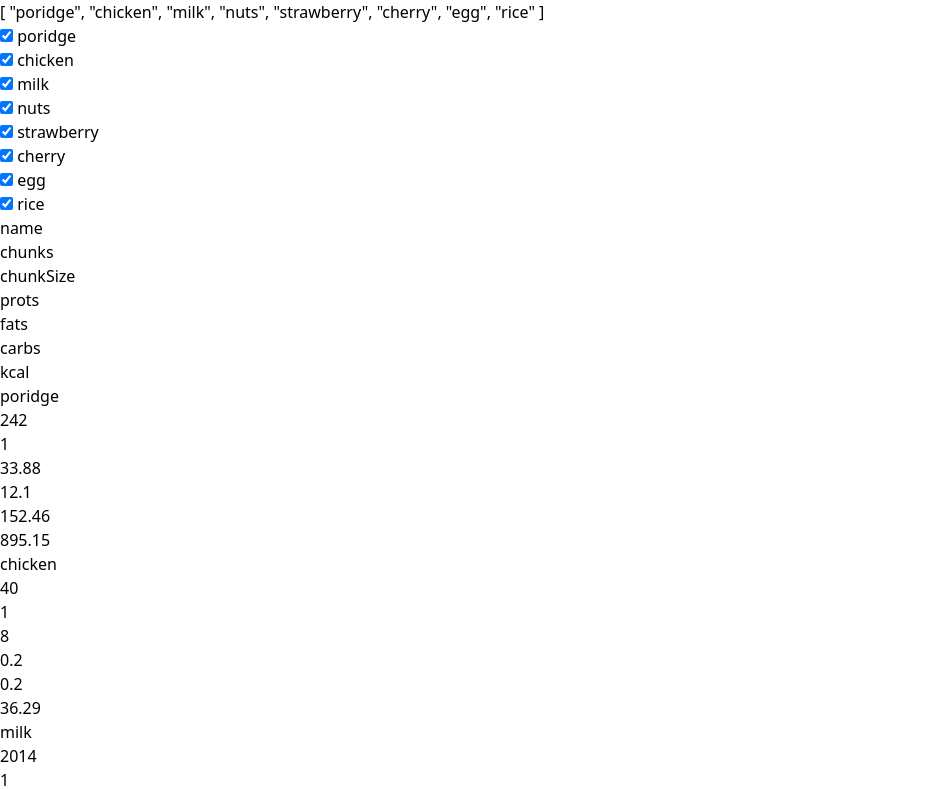
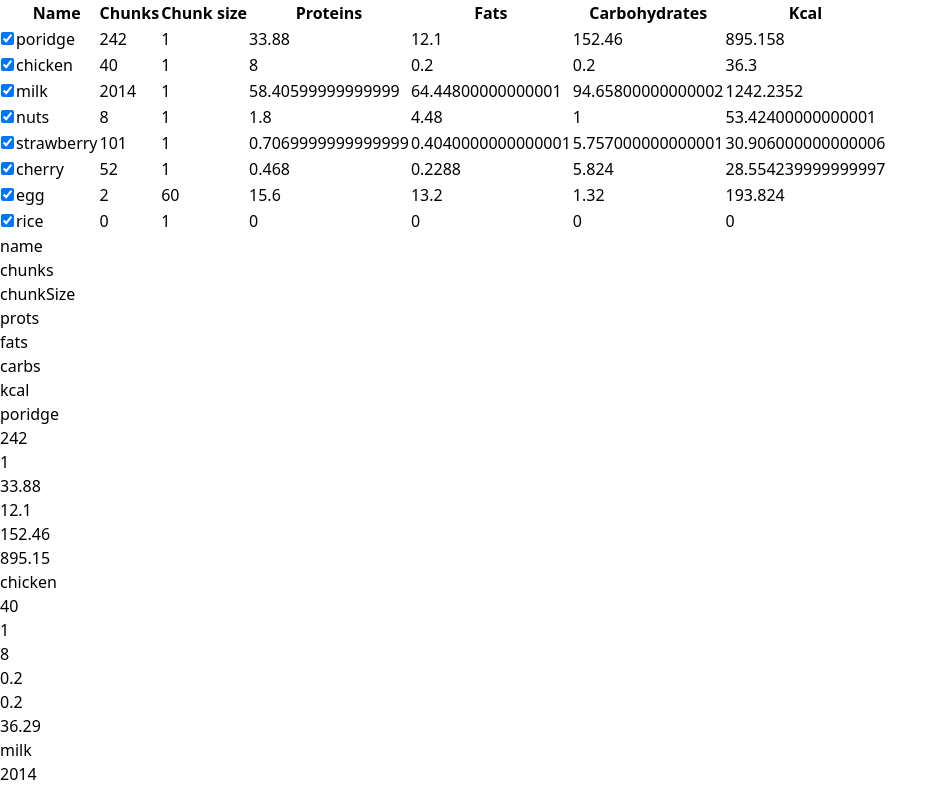
Before and after one commit to KoraReinolds/vite-diet, a Vue app: page / in a window 1280 px wide. Shown: the top 790 px of the page, without its empty margins (0-948 px from the left). Built offline with nearby package versions, Linux system fonts and the light colour scheme.

Commit message:
Introduced FoodList component
- Created the FoodList component, relocating food list-related logic from App.vue to this new component.
- Updated the 'selected' type in the FoodList class to match with the state that displays checkboxes

```diff
--- a/src/App.vue
+++ b/src/App.vue
@@ -1,20 +1,9 @@
 <template>
+  <FoodListComponent
+    :food-list="fl"
+    @update-selected="calculate"
+  />
   <div>
-    {{ fl.selected }}
-    <div
-      class="bg-red-100"
-      v-for="food in fl.getAllList()"
-      :key="`dp-${food.name}`"
-    >
-      <input
-        type="checkbox"
-        v-model="selected[food.name]"
-      >
-      {{ food.name }}
-    </div>
-  </div>
-  <div>
-
     <div class="flex">
       <div class="w-20">
         name
@@ -68,12 +57,11 @@
       </div>
       {{ Math.floor(dp.getEnergy()) }} {{ dp.normilizePFC() }}
     </template>
-
-
   </div>
 </template>
 
 <script setup lang="ts">
+import FoodListComponent from './components/FoodList.vue'
 import { ref, watch, type Ref } from 'vue';
 import { Food } from './classes/Food';
 import { FoodList } from './classes/FoodList';
@@ -92,16 +80,11 @@ const rice = new Food({ name: 'rice', fats: 0.5, carbohydrates: 75, proteins: 6.
 const chicken = new Food({ name: 'chicken', fats: 0.5, carbohydrates: 0.5, proteins: 20 })
 const fl = new FoodList([poridge, chicken, milk, nuts, strawberry, cherry, egg, rice])
 fl.selectAll()
-const selected: Ref<Record<string, boolean>> = ref(fl.selected.reduce((obj: Record<string, boolean>, v) => {
-  if (v) obj[v] = true
-  return obj
-}, {}))
+
 const dp: Ref<DietPlan | undefined> = ref()
 const result: Ref<IGraphNode | undefined> = ref()
-const calculate = (selectedObj: Record<string, boolean>) => {
-  fl.selected = Object.entries(selectedObj)
-  .filter(([key, val]) => !!val)
-  .map(([key, val]) => key)
+
+const calculate = () => {
   dp.value = new DietPlan({
     childs: fl.getSelected(),
     pfcRatio: { proteins: 25, carbohydrates: 55, fats: 20 },
@@ -111,8 +94,6 @@ const calculate = (selectedObj: Record<string, boolean>) => {
   result.value = gs.search(0.01)
 }
 
-calculate(selected.value)
-watch(selected.value, calculate)
-
+calculate()
 
 </script>
--- a/src/classes/FoodList.ts
+++ b/src/classes/FoodList.ts
@@ -6,7 +6,7 @@ class FoodList
 extends CompositeWithFixedValue<Food>
 implements ISelected<Food> {
 
-  selected: string[] = []
+  selected: Record<string, boolean> = {}
 
   constructor(list: Food[]) {
     super({ childs: list, chunks: 1, name: 'FoodList' })
@@ -14,15 +14,22 @@ implements ISelected<Food> {
 
   getSelected(): Food[] {
     const selected: Food[] = []
-    return this.selected.reduce((arr, name) => {
-      const food = this.get(name)
-      if (food) arr.push(food)
-      return arr
-    }, selected)
+    return Object.entries(this.selected)
+      .filter(([item, val]) => val)
+      .reduce((arr, [name]) => {
+        const food = this.get(name)
+        if (food) arr.push(food)
+        return arr
+      }, selected)
   }
 
   selectAll() {
-    return this.selected = [...this.getAllList().map(food => food.name)]
+    this.getAllList()
+      .map(food => food.name)
+      .reduce((sel, name) => {
+        sel[name] = true
+        return sel
+      }, this.selected)
   }
 
 }
--- /dev/null
+++ b/src/components/FoodList.vue
@@ -0,0 +1,53 @@
+<template>
+  <table class="table-auto">
+  <thead>
+    <tr>
+      <th></th>
+      <th>Name</th>
+      <th>Chunks</th>
+      <th>Chunk size</th>
+      <th>Proteins</th>
+      <th>Fats</th>
+      <th>Carbohydrates</th>
+      <th>Kcal</th>
+    </tr>
+  </thead>
+  <tbody>
+    <tr v-for="item in props.foodList.getAllList()" :key="item.name">
+      <td>
+        <input
+          type="checkbox"
+          :value="item.name"
+          v-model="selected[item.name]"
+        >
+      </td>
+      <td>{{ item.name }}</td>
+      <td>{{ item.chunks }}</td>
+      <td>{{ item.chunkSize }}</td>
+      <td>{{ item.proteins }}</td>
+      <td>{{ item.fats }}</td>
+      <td>{{ item.carbohydrates }}</td>
+      <td>{{ item.getEnergy() }}</td>
+    </tr>
+  </tbody>
+</table>
+</template>
+
+<script setup lang="ts">
+import type { FoodList } from '@/classes/FoodList';
+import { ref, type PropType, type Ref, watch } from 'vue';
+
+const props = defineProps({
+  foodList: {
+    type: Object as PropType<FoodList>,
+    required: true,
+  }
+})
+
+const emit = defineEmits(['updateSelected'])
+
+const selected: Ref<Record<string, boolean>> = ref(props.foodList.selected)
+
+watch(selected.value, () => emit('updateSelected'))
+
+</script>
--- a/src/interfaces/ISelected.ts
+++ b/src/interfaces/ISelected.ts
@@ -1,5 +1,6 @@
 interface ISelected<T> {
-  selected: string[]
+  selected: Record<string, boolean>
+  getSelected(): T[]
   selectAll(): void
 }
 
```
